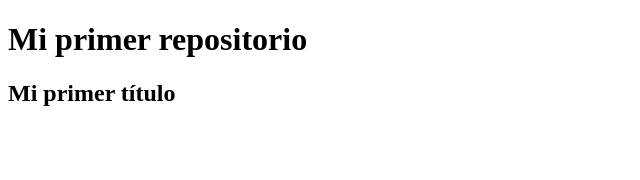
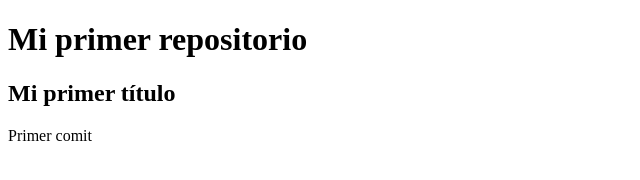
Before and after one commit to galianogonzalo/prueba_despliegue, a plain HTML site: page index.html in a window 1280 px wide. Shown: the whole page, without its empty margins (0-640 px from the left). Drawn offline with Linux system fonts and the light colour scheme.

Commit message:
primercommit

```diff
--- a/index.html
+++ b/index.html
@@ -8,5 +8,6 @@
 <body>
     <h1>Mi primer repositorio</h1>
     <h2>Mi primer título</h2>
+    <p1>Primer comit</p1>
 </body>
 </html>
```
